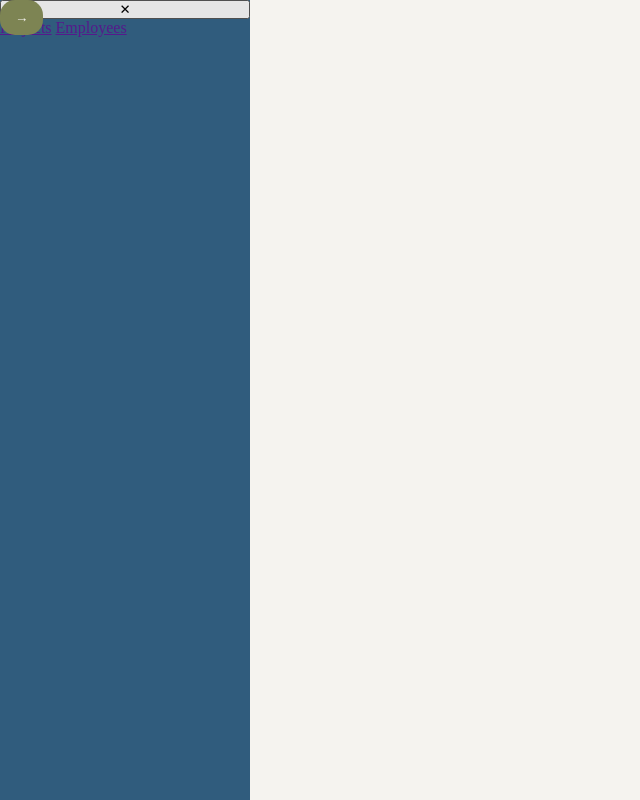
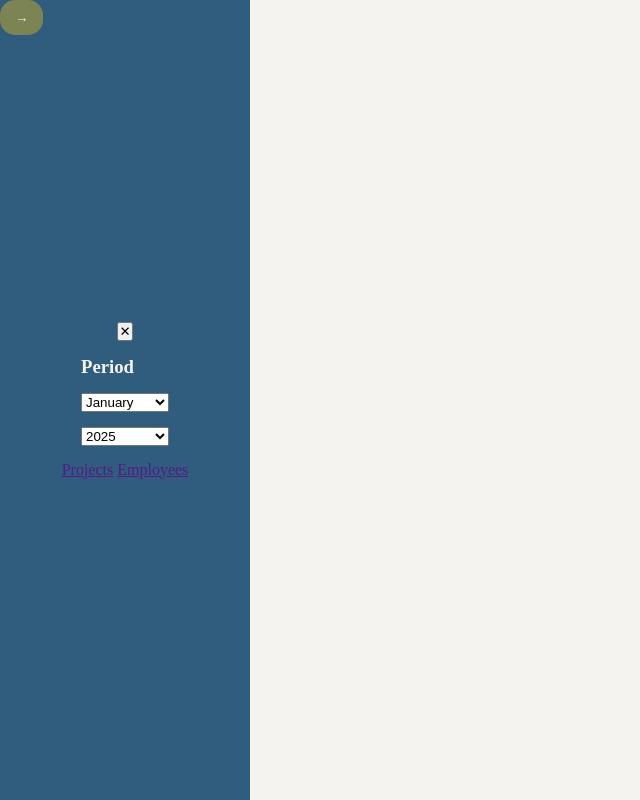
Before and after one commit to irabukhtoyarova/Dashboard, a plain HTML site: page index.html in a window 1280 px wide. Shown: the whole page, without its empty margins (0-640 px from the left). Drawn offline with Linux system fonts and the light colour scheme.

Commit message:
feat: create design

```diff
--- a/index.html
+++ b/index.html
@@ -12,10 +12,31 @@
     <button id="open-button" class="">→</button>
     <div id="side-panel" class="">
       <button id="toggle-button">✕</button>
-      <div class="month-selector"></div>
+      <div class="month-selector">
+        <h3>Period</h3>
+        <select id="month-select" class="month-select">
+          <option value="0">January</option>
+          <option value="1">February</option>
+          <option value="2">March</option>
+          <option value="3">April</option>
+          <option value="4">May</option>
+          <option value="5">June</option>
+          <option value="6">July</option>
+          <option value="7">August</option>
+          <option value="8">September</option>
+          <option value="9">October</option>
+          <option value="10">November</option>
+          <option value="11">December</option>
+        </select>
+        <select id="year-select" class="year-select">
+          <option value="2025">2025</option>
+          <option value="2026">2026</option>
+          <option value="2027">2027</option>
+        </select>
+      </div>
       <nav>
-        <a href="" id="" class="">Projects</a>
-        <a href="" id="" class="">Employees</a>
+        <a href="" id="nav-project" class="nav-item active">Projects</a>
+        <a href="" id="nav-employees" class="nav-item">Employees</a>
       </nav>
     </div>
     <div id="main-content">
--- a/style.css
+++ b/style.css
@@ -27,8 +27,18 @@
   background-color: #305c7d;
   color: #f5f3ef;
   transition: 0.3s;
+  justify-content: center;
+  align-items: center;
+  gap: 15px;
+}
+
+.month-selector {
+  display: flex;
+  flex-direction: column;
+  gap: 15px;
+  padding: ;
 }
 
 #main-content {
-
+  display: flex;
 }
```
